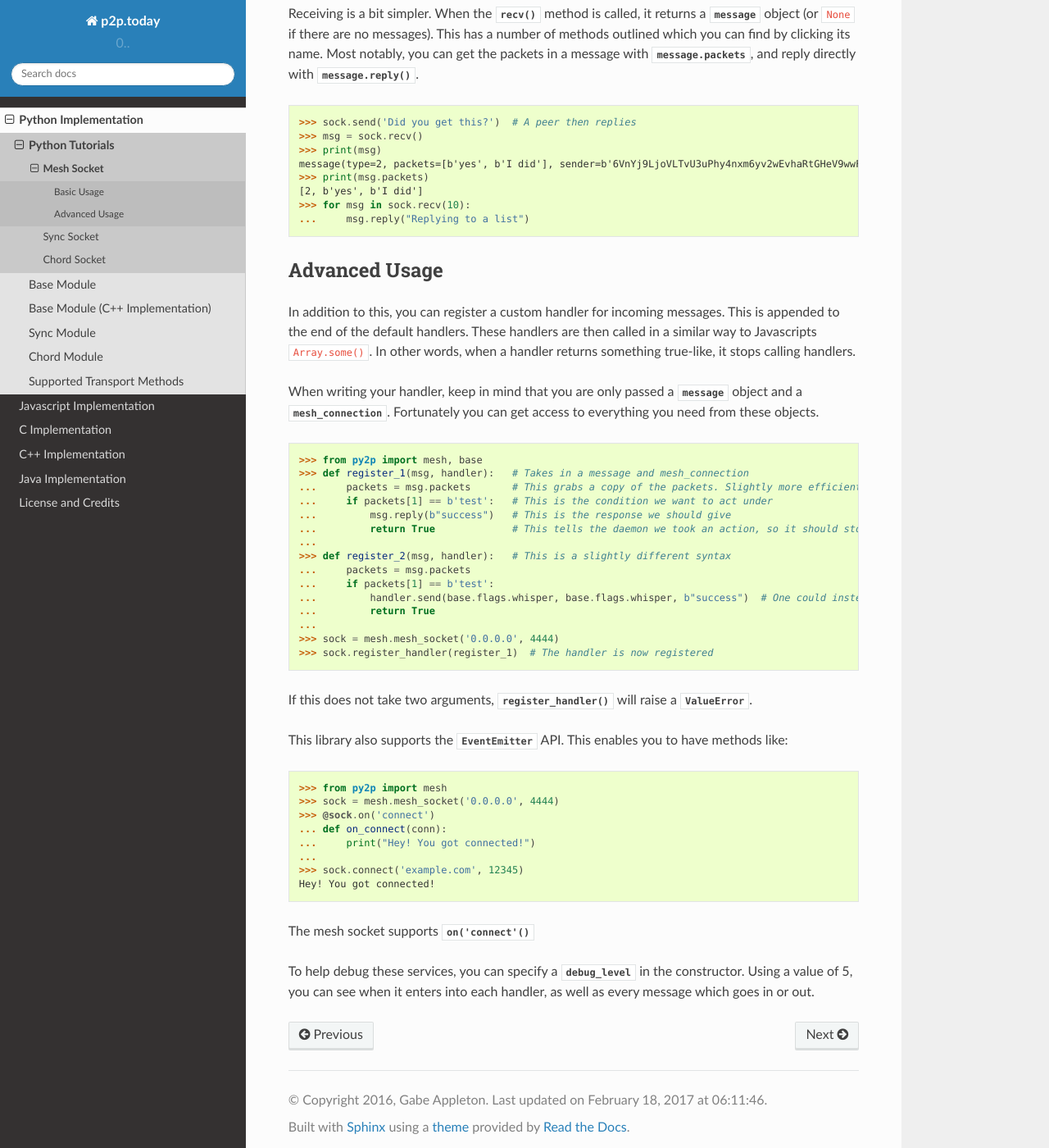
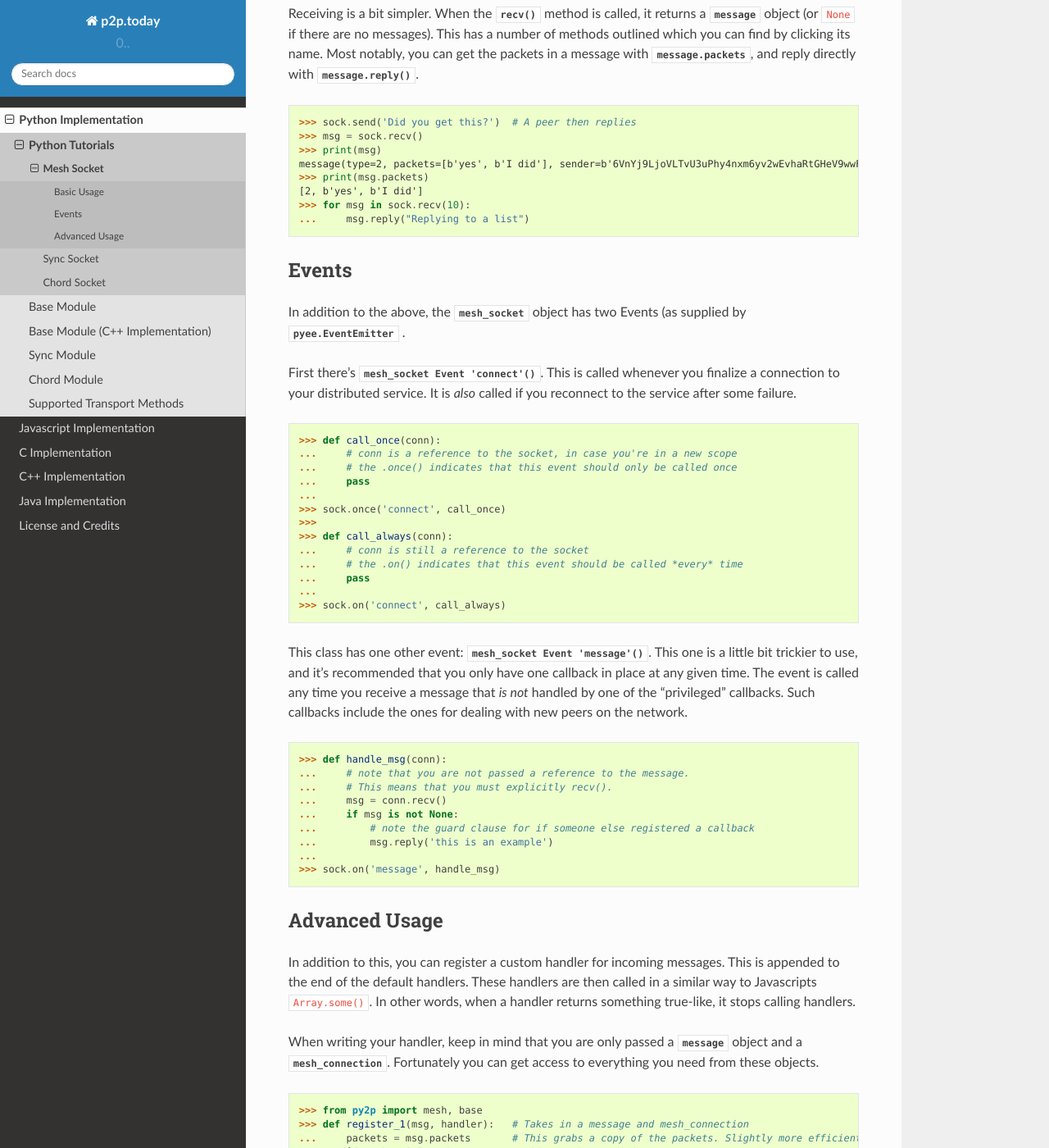
Before and after one commit to p2p-today/p2p-project, a Sphinx documentation site: the page built from docs/python/tutorial/mesh.rst, in a window 1280 px wide and 1400 px high, scrolled down 1386 px. Shown: the whole window at 82% size. Built offline with Sphinx 7.4.7 and the Read the Docs theme 2.0.0, drawn with Linux system fonts in a browser that asks for light colours; pages that are not in the unit, such as notebooks, are missing from menus.

Commit message:
Update tutorials further [skip ci]

```diff
--- a/docs/javascript/tutorial/chord.rst
+++ b/docs/javascript/tutorial/chord.rst
@@ -12,8 +12,8 @@ Basic Usage
 
 There are three limitations compared to a normal :js:class:`Object`.
 
-1. Keys and values must be translatable to a :js:class:`Buffer`
-2. Keys and values are automatically translated to a :js:class:`Buffer`
+1. Keys must be translatable to a :js:class:`Buffer`
+2. Keys are automatically translated to a :js:class:`Buffer`
 3. Fetching values is significantly slower than for a :js:class:`Object`
 
 The only API differences between this and :js:class:`~js2p.mesh.mesh_socket` are for access to this dictionary. They are as follows.
--- a/docs/javascript/tutorial/mesh.rst
+++ b/docs/javascript/tutorial/mesh.rst
@@ -82,7 +82,7 @@ First there's :js:func:`~js2p.mesh.mesh_socket Event 'connect'`. This is called
     ... // the .on() indicates that this event should be called *every* time
     ... });
 
-This class has one other event: :js:func:`~js2p.mesh.mesh_socket Event 'message'`. This one is a little bit trickier to use, and it's recommended that you only have one callback in place at any given time. The event is called any time you receive a message that *is not* handled by one of the "priveledged" callbacks. Such callbacks include the ones for dealing with new peers on the network.
+This class has one other event: :js:func:`~js2p.mesh.mesh_socket Event 'message'`. This one is a little bit trickier to use, and it's recommended that you only have one callback in place at any given time. The event is called any time you receive a message that *is not* handled by one of the "privileged" callbacks. Such callbacks include the ones for dealing with new peers on the network.
 
 .. code-block:: javascript
 
--- a/docs/javascript/tutorial/sync.rst
+++ b/docs/javascript/tutorial/sync.rst
@@ -12,8 +12,8 @@ Basic Usage
 
 There are three limitations compared to a normal :js:class:`Object`.
 
-1. Keys and values must be translatable to a :js:class:`Buffer`
-2. Keys and values are automatically translated to a :js:class:`Buffer`
+1. Keys must be translatable to a :js:class:`Buffer`
+2. Keys are automatically translated to a :js:class:`Buffer`
 3. By default, this implements a leasing system which prevents you from changing values set by others for a certain time
 
 You can override the last restriction by constructing with ``leasing`` set to ``false``, like so:
--- a/docs/python/tutorial/mesh.rst
+++ b/docs/python/tutorial/mesh.rst
@@ -61,6 +61,43 @@ Receiving is a bit simpler. When the :py:meth:`~py2p.mesh.mesh_socket.recv` meth
     >>> for msg in sock.recv(10):
     ...     msg.reply("Replying to a list")
 
+Events
+------
+
+In addition to the above, the :py:class:`~py2p.mesh.mesh_socket` object has two Events (as supplied by :py:class:`pyee.EventEmitter` .
+
+First there's :py:func:`~py2p.mesh.mesh_socket Event 'connect'`. This is called whenever you finalize a connection to your distributed service. It is *also* called if you reconnect to the service after some failure.
+
+.. code-block:: python
+
+    >>> def call_once(conn):
+    ...     # conn is a reference to the socket, in case you're in a new scope
+    ...     # the .once() indicates that this event should only be called once
+    ...     pass
+    ...
+    >>> sock.once('connect', call_once)
+    >>>
+    >>> def call_always(conn):
+    ...     # conn is still a reference to the socket
+    ...     # the .on() indicates that this event should be called *every* time
+    ...     pass
+    ...
+    >>> sock.on('connect', call_always)
+
+This class has one other event: :py:func:`~py2p.mesh.mesh_socket Event 'message'`. This one is a little bit trickier to use, and it's recommended that you only have one callback in place at any given time. The event is called any time you receive a message that *is not* handled by one of the "privileged" callbacks. Such callbacks include the ones for dealing with new peers on the network.
+
+.. code-block:: python
+
+    >>> def handle_msg(conn):
+    ...     # note that you are not passed a reference to the message.
+    ...     # This means that you must explicitly recv().
+    ...     msg = conn.recv()
+    ...     if msg is not None:
+    ...         # note the guard clause for if someone else registered a callback
+    ...         msg.reply('this is an example')
+    ...
+    >>> sock.on('message', handle_msg)
+
 Advanced Usage
 --------------
 
```
Also changed, not shown: docs/python/tutorial/chord.rst (+27 -2 lines), docs/python/tutorial/sync.rst (+28 -2 lines).
